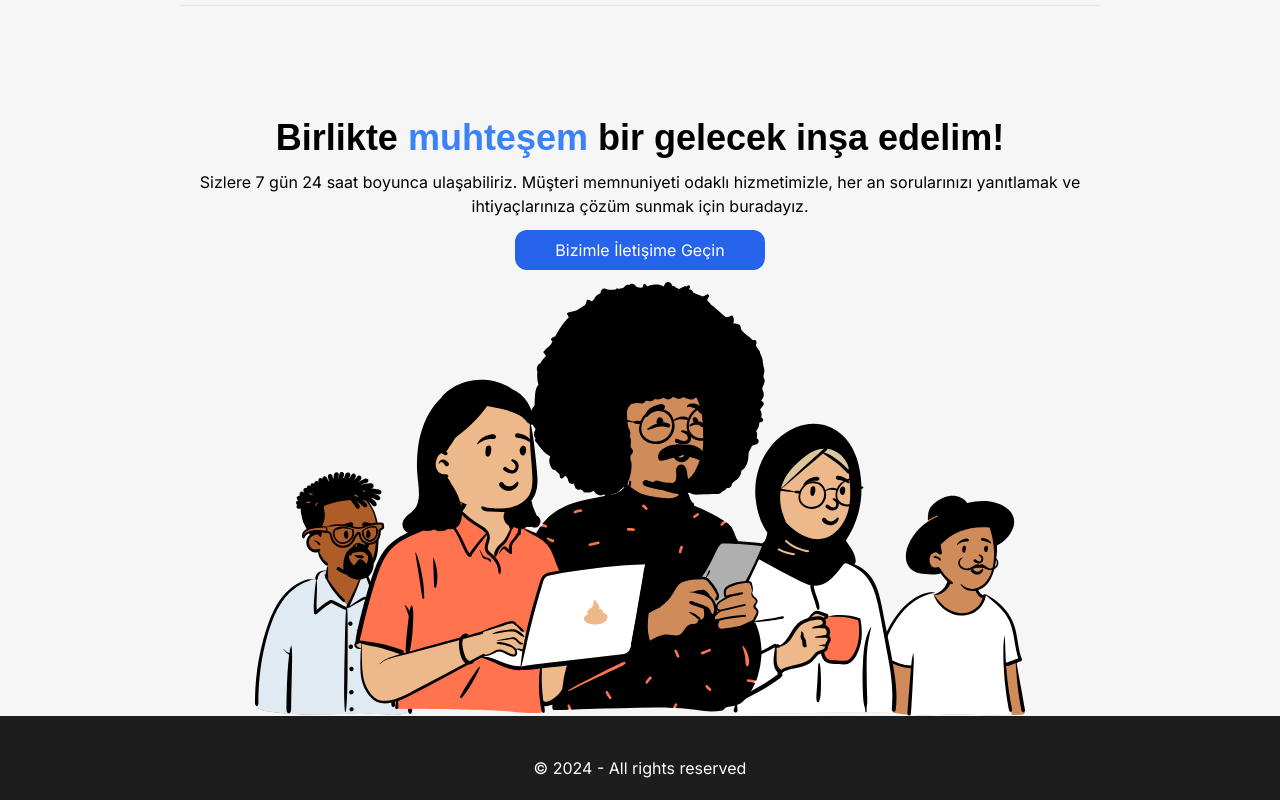
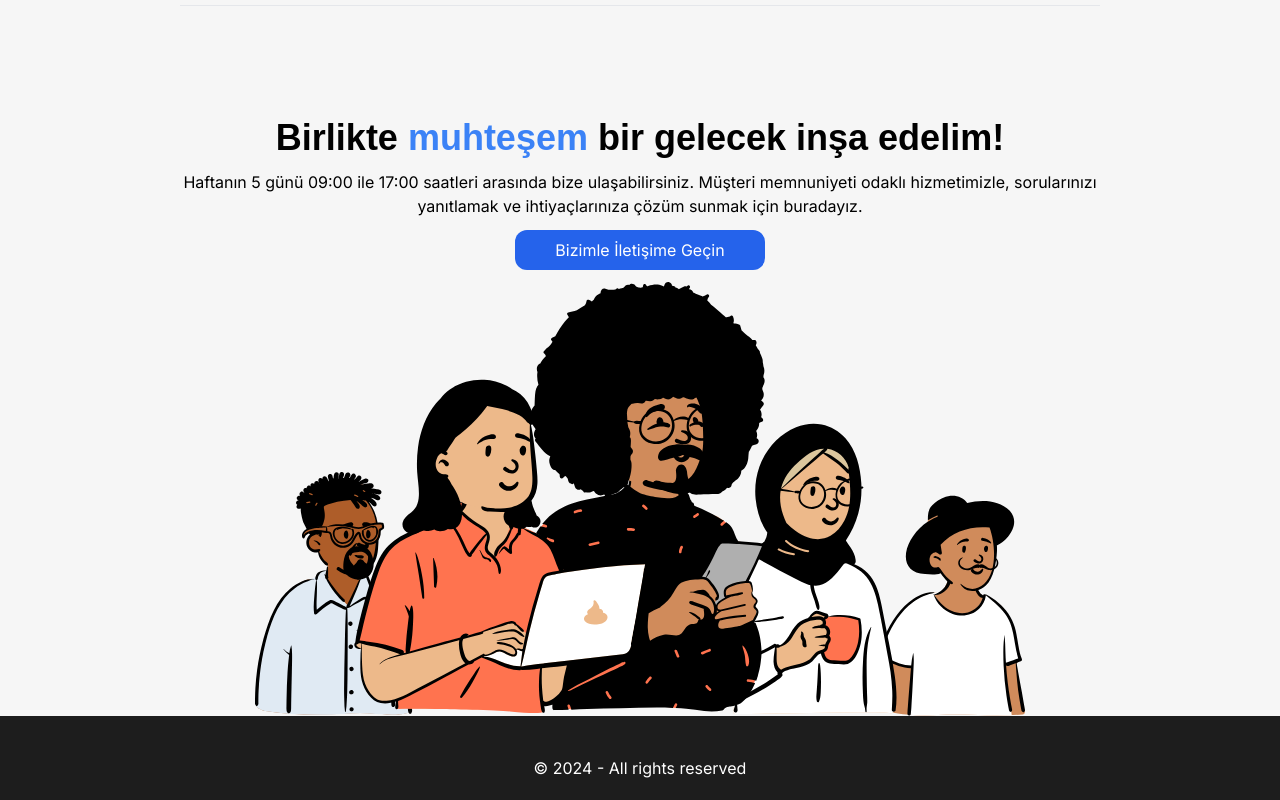
Before and after one commit to tw4/elgosoft, a Next.js app: page / in a window 1280 px wide. Shown: the part 5202-6002 px from the top of the page. Built offline with nearby package versions, Linux system fonts and the light colour scheme.

Commit message:
update contact time

```diff
--- a/app/page.tsx
+++ b/app/page.tsx
@@ -222,9 +222,10 @@ const Home = () => {
             gelecek inşa edelim!
           </h2>
           <p className="text-center">
-            Sizlere 7 gün 24 saat boyunca ulaşabiliriz. Müşteri memnuniyeti
-            odaklı hizmetimizle, her an sorularınızı yanıtlamak ve
-            ihtiyaçlarınıza çözüm sunmak için buradayız.
+            Haftanın 5 günü 09:00 ile 17:00 saatleri arasında bize
+            ulaşabilirsiniz. Müşteri memnuniyeti odaklı hizmetimizle,
+            sorularınızı yanıtlamak ve ihtiyaçlarınıza çözüm sunmak için
+            buradayız.
           </p>
           <div className="flex justify-center">
             <button className="bg-blue-600 rounded-xl text-white pr-10  pl-10 pt-2 pb-2">
```
